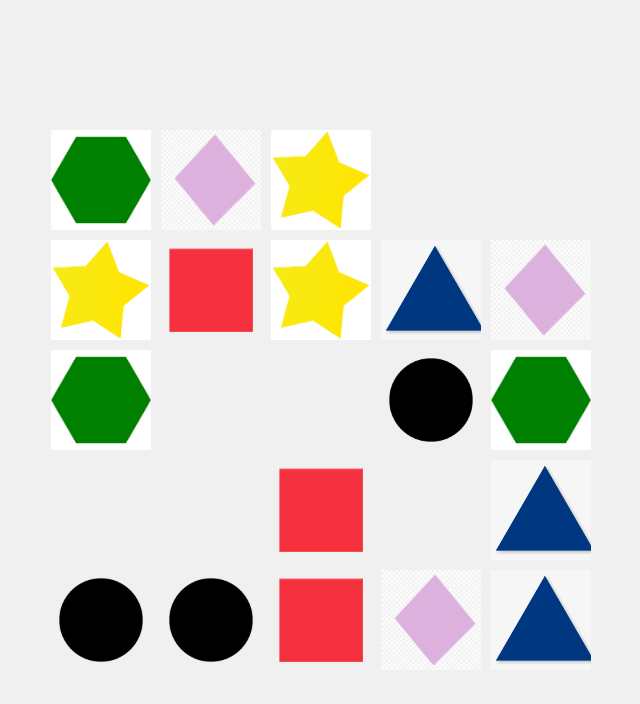
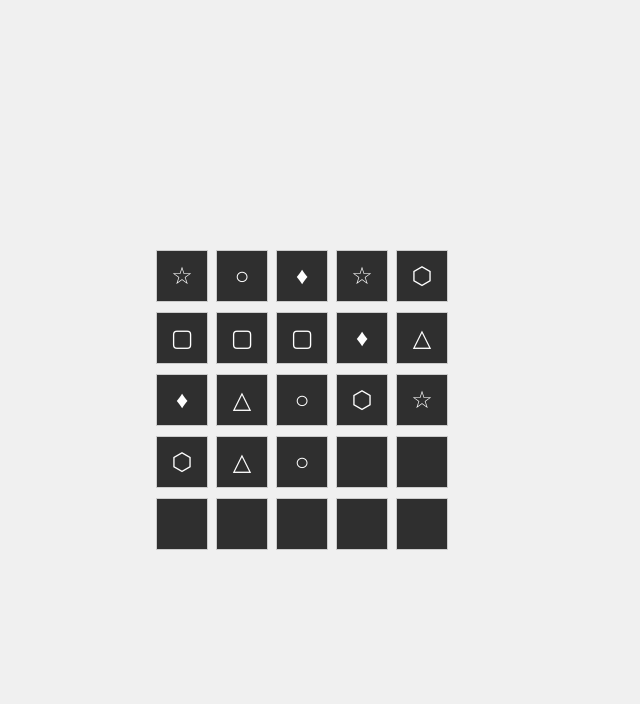
Before and after one commit to NikhilSingh07/cognitiveAssessment, a React (Create React App) app in the folder frontend/: page / in a window 1280 px wide. Shown: the top 704 px of the page, without its empty margins (339-979 px from the left). Built offline with nearby package versions, Linux system fonts and the light colour scheme.

Commit message:
code updated

```diff
--- a/frontend/src/App.css
+++ /dev/null
@@ -1,24 +0,0 @@
-.App {
-  text-align: center;
-  padding: 20px;
-}
-
-.grid-container {
-  display: grid;
-  grid-template-columns: repeat(5, 1fr);
-  grid-gap: 10px;
-  max-width: 500px;
-  margin: 0 auto;
-}
-
-.grid-item {
-  width: 100px;
-  height: 100px;
-  background-size: cover;
-  cursor: pointer;
-}
-
-.grid-item.revealed {
-  opacity: 0.6;
-  pointer-events: none;
-}
--- a/frontend/src/App.js
+++ /dev/null
@@ -1,108 +0,0 @@
-import React, { useState, useEffect } from 'react';
-import './App.css';
-
-const gridSize = 5;
-const totalGrids = gridSize * gridSize;
-const numShapes = 6;
-const numShapesPerType = 3;
-const filledGrids = numShapes * numShapesPerType;
-
-const shapes = ['triangle', 'square', 'circle', 'diamond', 'hexagon', 'star'];
-const fruit = 'apple'; // Change this to your desired fruit image file name
-
-function App() {
-  const [gridItems, setGridItems] = useState([]);
-  const [revealedFruit, setRevealedFruit] = useState(false);
-  const [clickable, setClickable] = useState(true);
-
-  useEffect(() => {
-    createRandomGrid();
-  }, []);
-
-  function createRandomGrid() {
-    const gridItemsData = Array.from({ length: totalGrids }, () => ({
-      shape: null,
-      revealed: false,
-      invisible: false,
-    }));
-
-    // Shuffle the grid indices and select random grids for shapes
-    const shuffledIndices = shuffle(Array.from({ length: totalGrids }, (_, index) => index));
-    const shapeIndices = shuffledIndices.slice(0, filledGrids);
-
-    shapeIndices.forEach((shapeIndex, index) => {
-      const shapeType = index % numShapes;
-      const shape = shapes[shapeType];
-      gridItemsData[shapeIndex].shape = shape;
-    });
-
-    // Add the fruit to a random grid item
-    const fruitIndex = shapeIndices[Math.floor(Math.random() * filledGrids)];
-    gridItemsData[fruitIndex].fruit = fruit;
-
-    setGridItems(gridItemsData);
-  }
-
-  function onGridItemClick(index) {
-    if (!clickable) {
-      return;
-    }
-
-    const gridItemsCopy = [...gridItems];
-    const gridItem = gridItemsCopy[index];
-
-    if (!gridItem.revealed && !gridItem.invisible) {
-      gridItem.revealed = true;
-      setGridItems(gridItemsCopy);
-
-      if (gridItem.fruit === fruit) {
-        setRevealedFruit(true);
-
-        setTimeout(() => {
-          alert('Congratulations! You found the fruit!');
-        }, 500);
-      }
-
-      setClickable(false);
-
-      setTimeout(() => {
-        gridItem.revealed = false;
-        setGridItems(gridItemsCopy);
-        setClickable(true);
-      }, 3000);
-
-      // Make the shape invisible for a few seconds
-      gridItem.invisible = true;
-      setTimeout(() => {
-        gridItem.invisible = false;
-        setGridItems(gridItemsCopy);
-      }, 3000);
-    }
-  }
-
-  return (
-    <div className="App">
-      <div className="grid-container">
-        {gridItems.map((gridItem, index) => (
-          <div
-            key={index}
-            className={`grid-item ${gridItem.revealed ? 'revealed' : ''} ${gridItem.invisible ? 'invisible' : ''}`}
-            style={gridItem.shape ? { backgroundImage: `url(images/${gridItem.shape}.png)` } : {}}
-            onClick={() => onGridItemClick(index)}
-          />
-        ))}
-      </div>
-    </div>
-  );
-}
-
-function shuffle(array) {
-  const shuffledArray = [...array];
-  for (let i = shuffledArray.length - 1; i > 0; i--) {
-    const j = Math.floor(Math.random() * (i + 1));
-    [shuffledArray[i], shuffledArray[j]] = [shuffledArray[j], shuffledArray[i]];
-  }
-  return shuffledArray;
-}
-
-export default App;
--- /dev/null
+++ b/frontend/src/Game.css
@@ -0,0 +1,36 @@
+body {
+  font-family: Arial, sans-serif;
+}
+
+#grid {
+  display: grid;
+  grid-template-columns: repeat(5, 50px);
+  gap: 10px;
+  margin: 20px auto;
+}
+
+.cell {
+  width: 50px;
+  height: 50px;
+  display: flex;
+  justify-content: center;
+  align-items: center;
+  font-size: 24px;
+  background-color: #2f2f2f;
+  cursor: pointer;
+  border: 1px solid #ccc;
+}
+
+.cell:hover {
+  background-color: #8c8c8c;
+}
+
+.alert {
+  position: fixed;
+  top: 50%;
+  left: 50%;
+  transform: translate(-50%, -50%);
+  padding: 20px;
+  background-color: #fff;
+  box-shadow: 0 2px 4px rgba(0, 0, 0, 0.1);
+}
--- /dev/null
+++ b/frontend/src/Game.js
@@ -0,0 +1,102 @@
+import React, { useEffect, useState } from 'react';
+import './Game.css';
+
+const gridSize = 5;
+const totalShapes = 18;
+const shapes = ['▢', '☆', '△', '○', '♦', '⬡'];
+const revealDuration = 3000;
+const numShapesToHideFruit = 6;
+
+const Game = () => {
+  const [grid, setGrid] = useState([]);
+  const [fruitIndex, setFruitIndex] = useState(-1);
+  const [foundFruits, setFoundFruits] = useState(0);
+
+  useEffect(() => {
+    initializeGrid();
+  }, []);
+
+  const initializeGrid = () => {
+    const shapeIndices = Array.from({ length: totalShapes }, (_, i) => i);
+    const hiddenShapesIndices = [];
+    const newGrid = [];
+
+    // Create an array with 3 of each shape
+    const shapeCountMap = {};
+    for (const shape of shapes) {
+      shapeCountMap[shape] = 3;
+    }
+
+    for (let row = 0; row < gridSize; row++) {
+      for (let col = 0; col < gridSize; col++) {
+        const availableShapes = Object.keys(shapeCountMap).filter(shape => shapeCountMap[shape] > 0);
+        const randomShape = availableShapes[Math.floor(Math.random() * availableShapes.length)];
+
+        if (randomShape) {
+          shapeCountMap[randomShape]--;
+        }
+
+        const cell = {
+          row,
+          col,
+          shape: randomShape || '', // Empty shape if no more available
+        };
+        newGrid.push(cell);
+      }
+    }
+
+    // Choose the fruit index from the hidden shapes
+    for (let i = 0; i < numShapesToHideFruit; i++) {
+      const randomIndex = Math.floor(Math.random() * shapeIndices.length);
+      hiddenShapesIndices.push(shapeIndices[randomIndex]);
+      shapeIndices.splice(randomIndex, 1);
+    }
+
+    setFruitIndex(hiddenShapesIndices[Math.floor(Math.random() * numShapesToHideFruit)]);
+    setGrid(newGrid);
+  };
+
+  const revealShape = (cell) => {
+    if (!cell.shape) return;
+
+    if (cell.row * gridSize + cell.col === fruitIndex) {
+      const updatedGrid = [...grid];
+      updatedGrid[cell.row * gridSize + cell.col].shape = '🍎';
+      setGrid(updatedGrid);
+      setFoundFruits(foundFruits + 1);
+
+      if (foundFruits + 1 === numShapesToHideFruit) {
+        setTimeout(() => {
+          alert('Congratulations! You found all 6 fruits!');
+        }, 500);
+      }
+    } else {
+      const updatedGrid = [...grid];
+      const originalShape = updatedGrid[cell.row * gridSize + cell.col].shape;
+      updatedGrid[cell.row * gridSize + cell.col].shape = '';
+
+      setTimeout(() => {
+        updatedGrid[cell.row * gridSize + cell.col].shape = originalShape;
+        setGrid(updatedGrid);
+      }, revealDuration);
+    }
+  };
+
+  return (
+    <div>
+      <div id="grid" className="grid">
+        {grid.map((cell) => (
+          <div
+            key={`${cell.row}-${cell.col}`}
+            className="cell"
+            onClick={() => revealShape(cell)}
+          >
+            {cell.shape}
+          </div>
+        ))}
+      </div>
+    </div>
+  );
+};
+
+export default Game;
--- a/frontend/src/index.js
+++ b/frontend/src/index.js
@@ -1,12 +1,12 @@
 import React from 'react';
 import ReactDOM from 'react-dom/client';
 import './index.css';
-import App from './App';
+import Game from './Game';
 
 const root = ReactDOM.createRoot(document.getElementById('root'));
 root.render(
   <React.StrictMode>
-    <App />
+    <Game />
   </React.StrictMode>
 );
 
```
